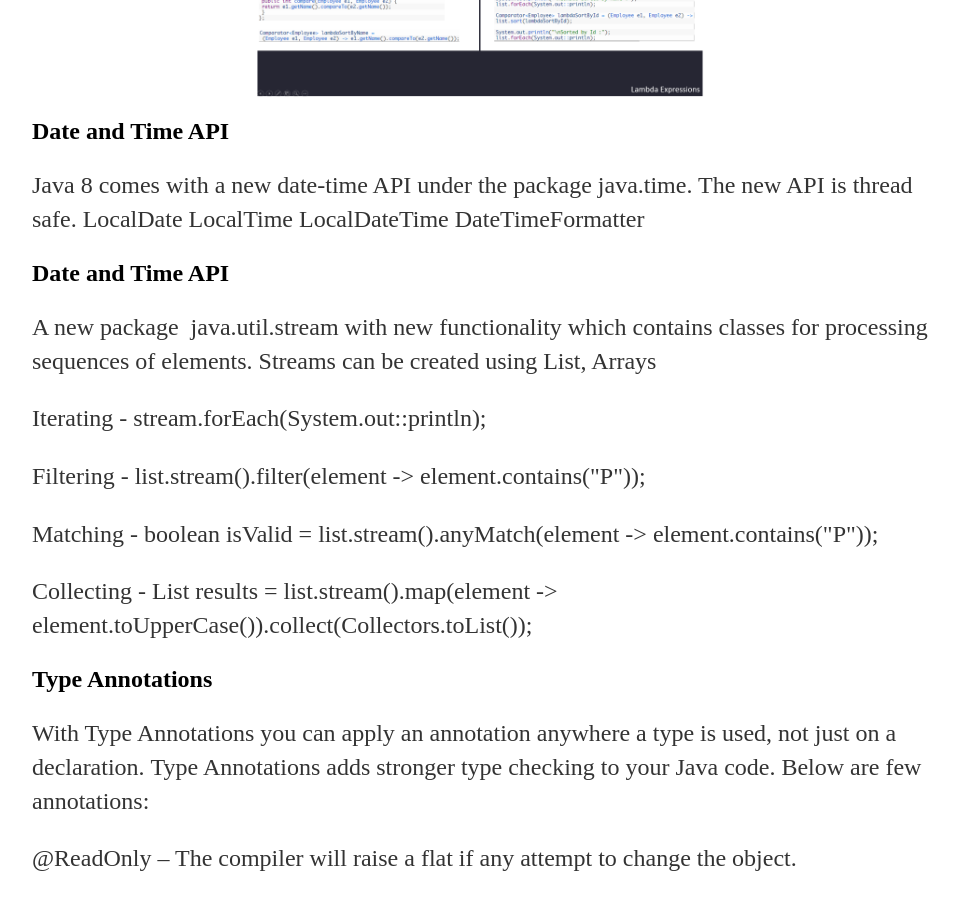
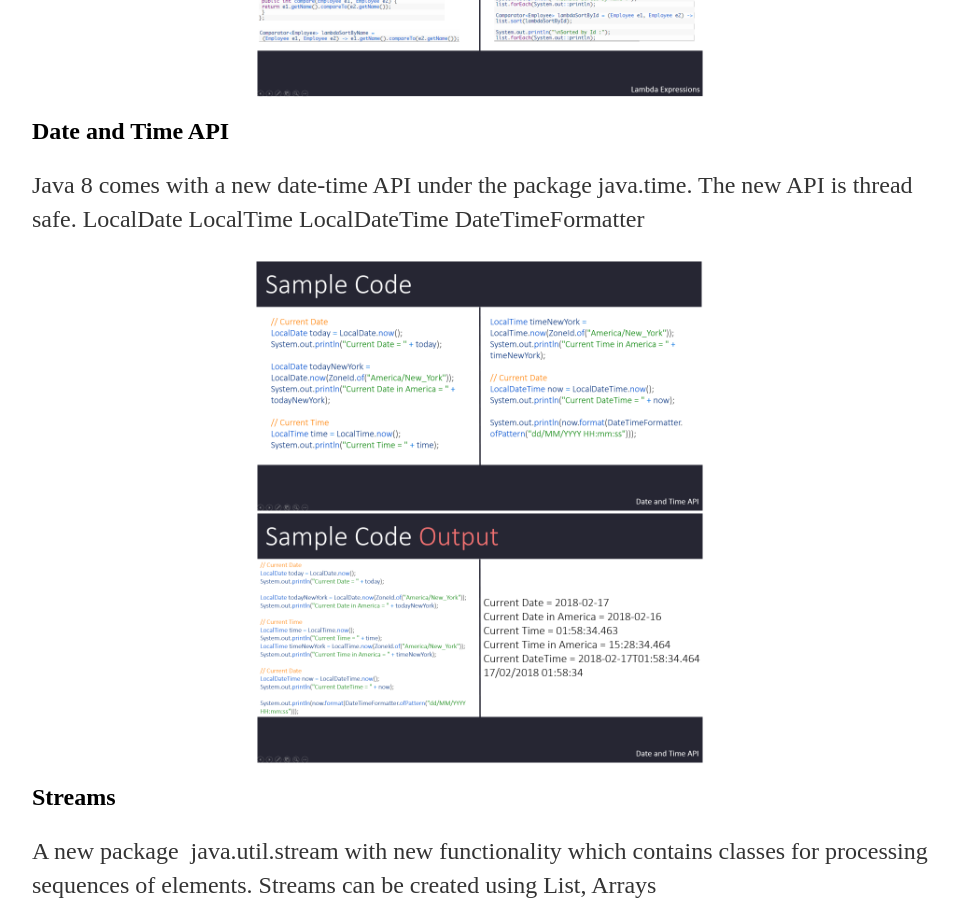
Before and after one commit to lewisjohnvillamor/lewisjohnvillamor.github.io, a Jekyll site: the page built from javaeight/index.html, in a window 1280 px wide and 900 px high, scrolled down 1954 px. Shown: the whole window, without its empty margins (160-1119 px from the left). Built offline with Jekyll 4.4.1, drawn with Linux system fonts in a browser that asks for light colours.

Commit message:
Update javaeight/index.html

```diff
--- a/javaeight/index.html
+++ b/javaeight/index.html
@@ -35,7 +35,10 @@ LocalDateTime
 DateTimeFormatter
 </p>
 
-<h2>Date and Time API</h2>
+<img src="https://lewisjohnvillamor.github.io/javaeight/images/Date.png" class="center">
+<img src="https://lewisjohnvillamor.github.io/javaeight/images/Date1.png" class="center">
+
+<h2>Streams</h2>
 <p> A new package  java.util.stream with new functionality which contains classes for processing sequences of elements. Streams can be created using List, Arrays
 </p>
 
```
